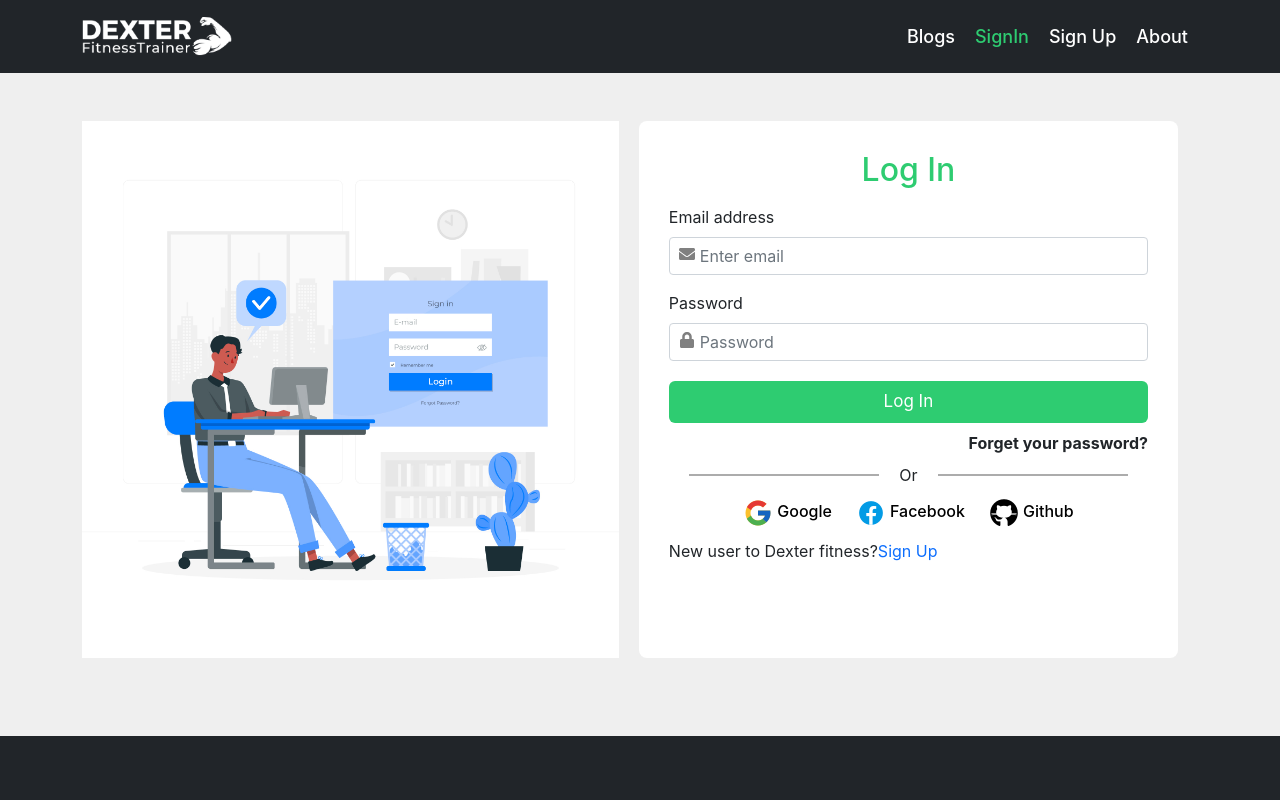
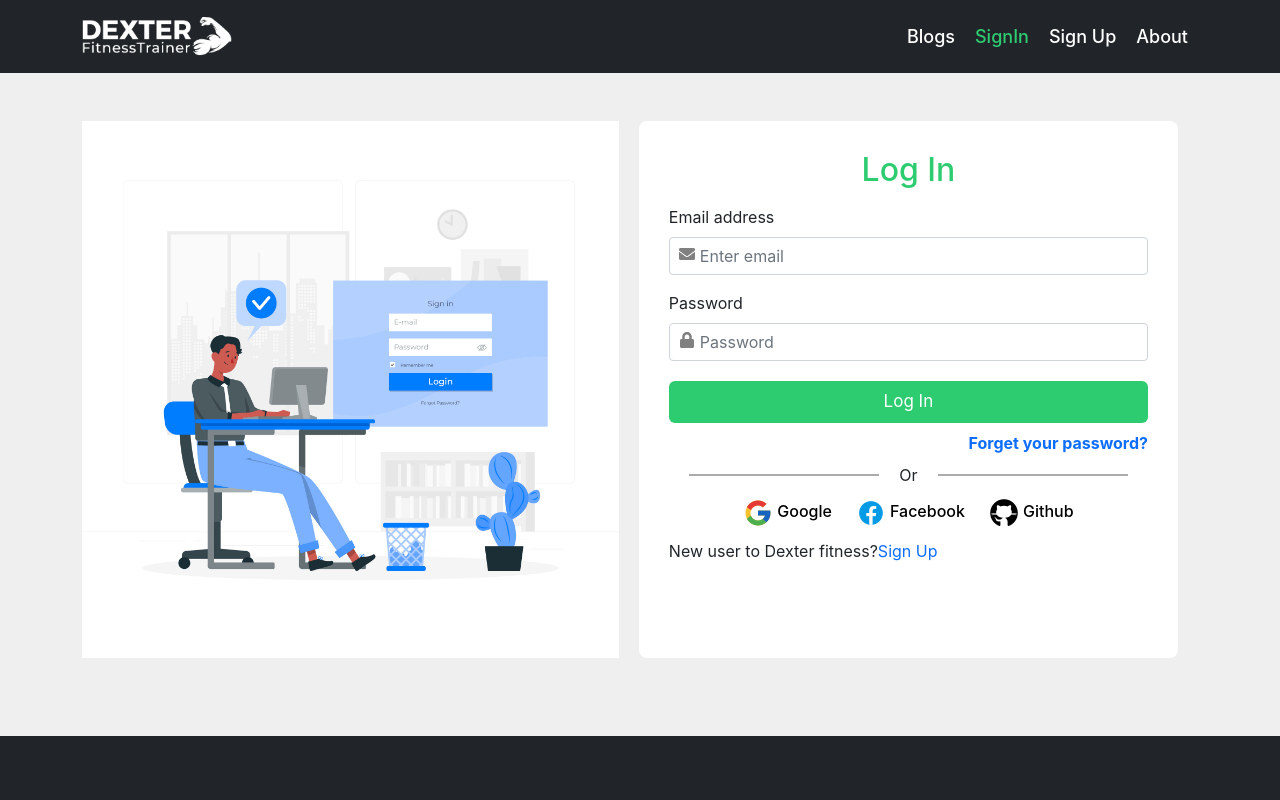
Before and after one commit to mohammadshariful/dexter-fitness, a React (Create React App) app: page /login in a window 1280 px wide. Shown: the top 800 px of the page. Built offline with nearby package versions, Linux system fonts and the light colour scheme; no server answers.

Commit message:
forget password with firebase implement

```diff
--- a/src/App.js
+++ b/src/App.js
@@ -1,4 +1,6 @@
 import { Route, Routes } from "react-router-dom";
+import { ToastContainer } from "react-toastify";
+import "react-toastify/dist/ReactToastify.css";
 import About from "./Pages/About/About";
 import Blogs from "./Pages/Blogs/Blogs";
 import Checkout from "./Pages/Checkout/Checkout";
@@ -30,6 +32,7 @@ function App() {
         <Route path="*" element={<NotFound />} />
       </Routes>
       <Footer />
+      <ToastContainer />
     </>
   );
 }
--- a/src/Pages/Login/Login.js
+++ b/src/Pages/Login/Login.js
@@ -1,8 +1,12 @@
 import React, { useEffect } from "react";
 import { Container, Form } from "react-bootstrap";
-import { useSignInWithEmailAndPassword } from "react-firebase-hooks/auth";
+import {
+  useSendPasswordResetEmail,
+  useSignInWithEmailAndPassword,
+} from "react-firebase-hooks/auth";
 import { FaEnvelope, FaLock } from "react-icons/fa";
 import { Link, useLocation, useNavigate } from "react-router-dom";
+import { toast } from "react-toastify";
 import loginImg from "../../Assets/Images/login-signup/login.jpg";
 import auth from "../../Firebase/Firebase.init";
 import useStateHandle from "../../Hooks/useStateHandle";
@@ -17,6 +21,8 @@ const Login = () => {
   const { email, password, handleEmail, handlePassword } = useStateHandle();
   const [signInWithEmailAndPassword, user, loading, error] =
     useSignInWithEmailAndPassword(auth);
+  const [sendPasswordResetEmail, sending, error1] =
+    useSendPasswordResetEmail(auth);
   useEffect(() => {
     if (user) {
       navigate(from, { replace: true });
@@ -31,6 +37,16 @@ const Login = () => {
     const emailValue = email.value;
     const passwordValue = password.value;
     signInWithEmailAndPassword(emailValue, passwordValue);
+  };
+
+  const forgetPasswordHandle = () => {
+    const emailValue = email.value;
+    if (emailValue) {
+      sendPasswordResetEmail(emailValue);
+      toast.success("Email sent");
+    } else {
+      toast.error("Please enter Email");
+    }
   };
 
   return (
@@ -73,7 +89,11 @@ const Login = () => {
             {error && <p className="error">{error.message}</p>}
             <button className="sign-login-btn">Log In</button>
           </Form>
-          <p style={{ cursor: "pointer" }} className="text-end my-2 fw-bold">
+          <p
+            onClick={forgetPasswordHandle}
+            style={{ cursor: "pointer" }}
+            className="text-end text-primary my-2 fw-bold"
+          >
             Forget your password?
           </p>
           <SocialLogin />
```
